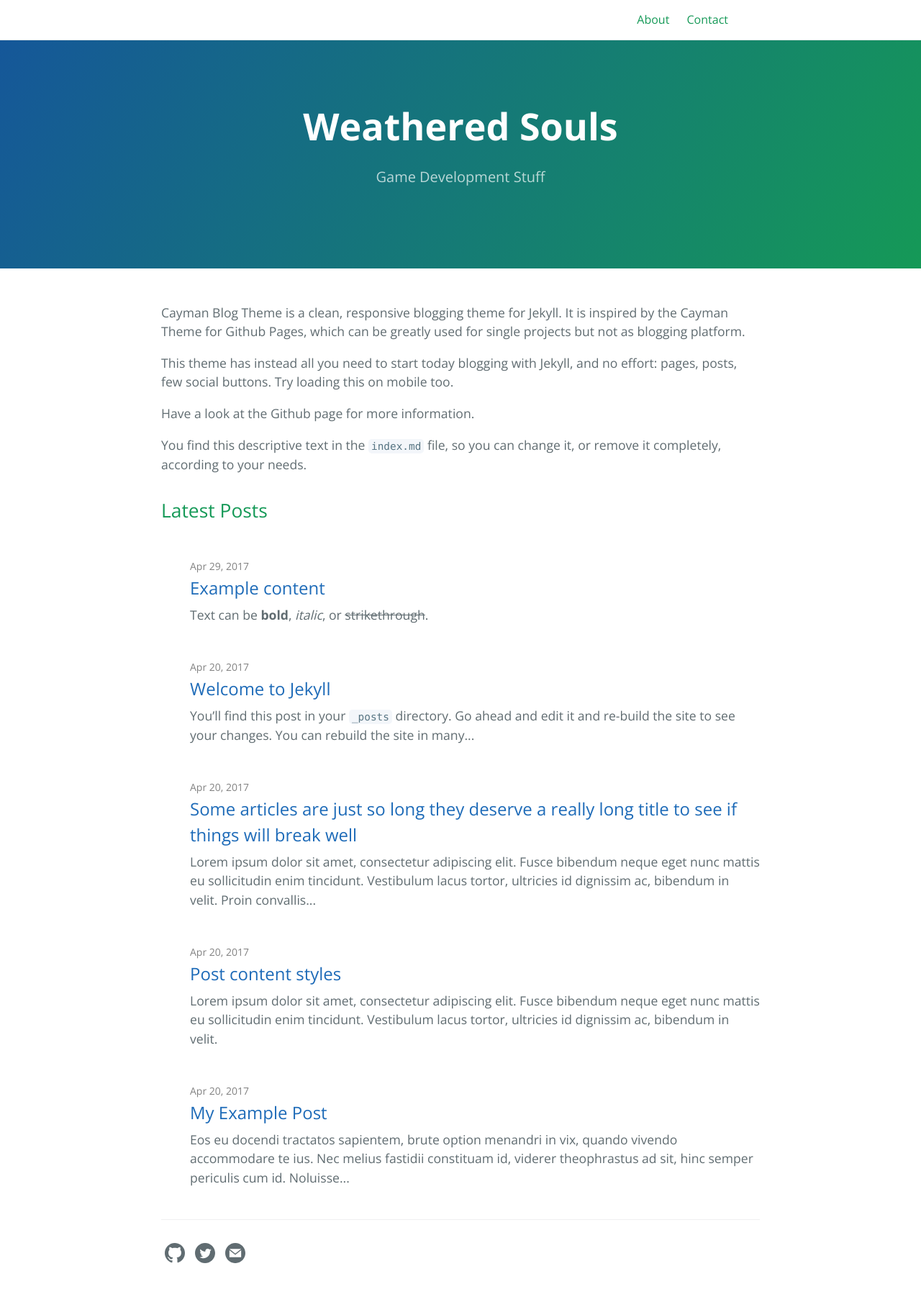
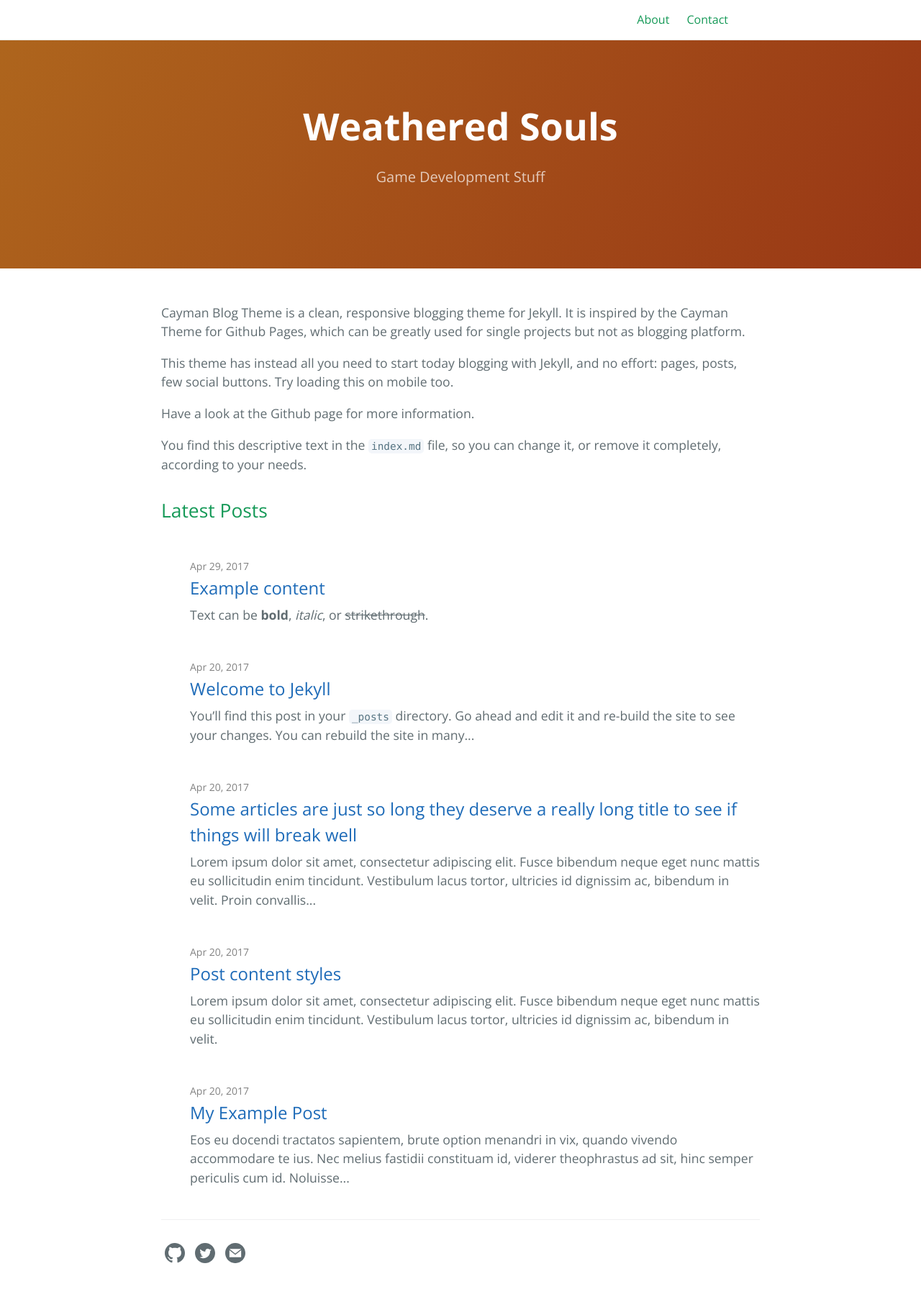
Before and after one commit to WeatheredSouls/weatheredsouls.github.io, a Jekyll site: the page built from index.md, in a window 1280 px wide. Shown: the whole page at 72% size. Built offline with Jekyll 4.4.1, drawn with Linux system fonts in a browser that asks for light colours.

Commit message:
Update style.scss

```diff
--- a/assets/css/style.scss
+++ b/assets/css/style.scss
@@ -2,3 +2,8 @@
 ---
 
 @import 'jekyll-theme-cayman-blog';
+
+
+.page-header {
+    background-image: linear-gradient(120deg, #ae651d, #993715);
+}
```
